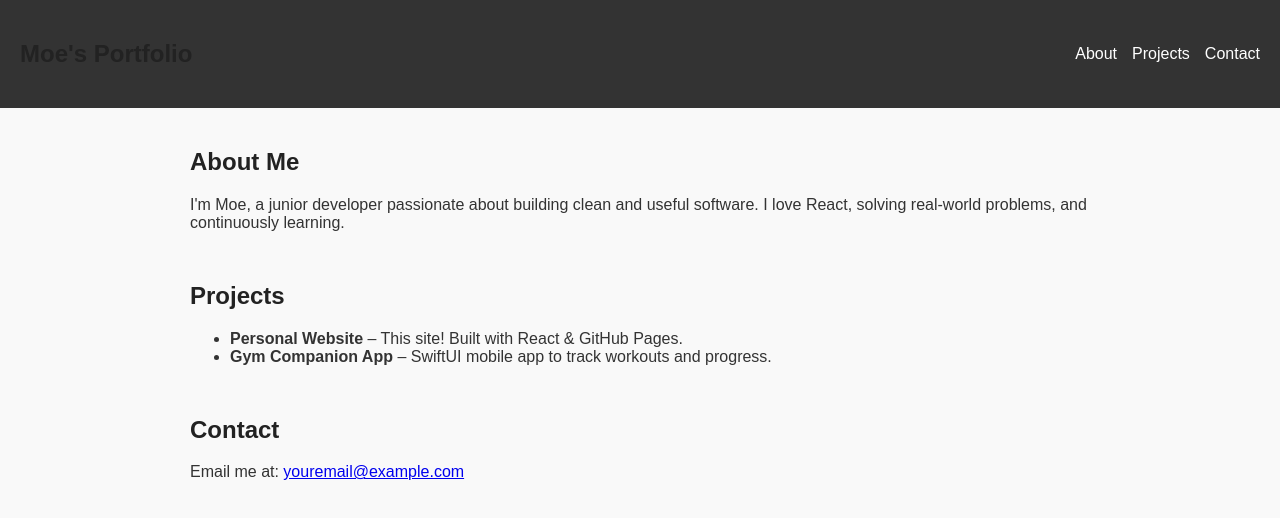
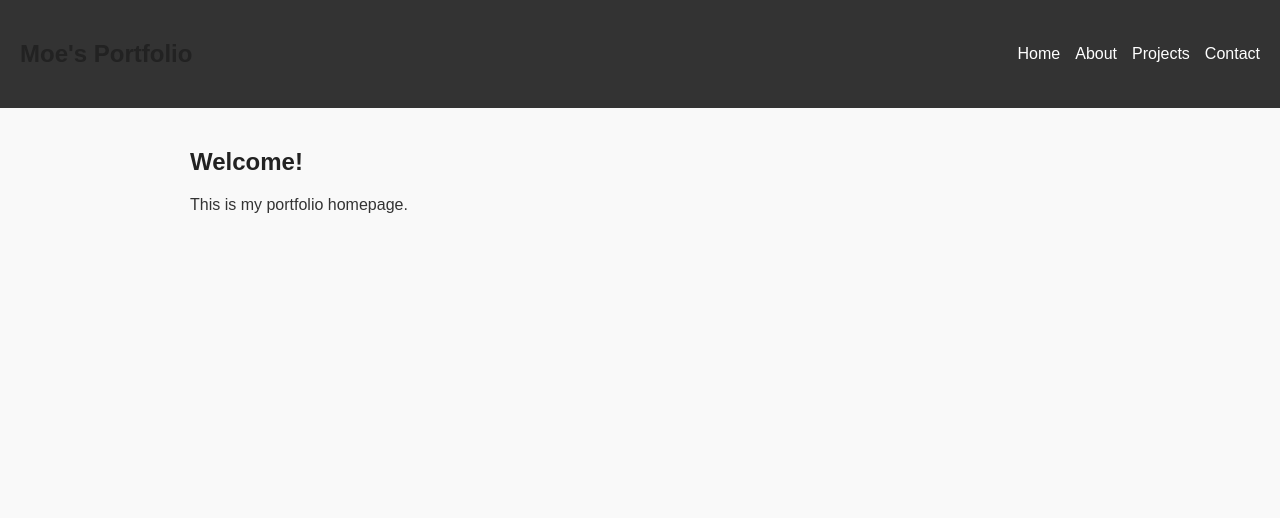
Before and after one commit to swstlz/personal_website, a React (Create React App) app: page / in a window 1280 px wide. Shown: the top 518 px of the page. Built offline with nearby package versions, Linux system fonts and the light colour scheme.

Commit message:
Changed from single page to multi page setup

```diff
--- a/package.json
+++ b/package.json
@@ -1,6 +1,5 @@
 {
   "homepage": "https://swstlz.github.io/personal_website",
-
   "name": "personal-website",
   "version": "0.1.0",
   "private": true,
@@ -11,6 +10,7 @@
     "@testing-library/user-event": "^13.5.0",
     "react": "^19.1.0",
     "react-dom": "^19.1.0",
+    "react-router-dom": "^7.5.3",
     "react-scripts": "5.0.1",
     "web-vitals": "^2.1.4"
   },
--- a/src/App.js
+++ b/src/App.js
@@ -1,20 +1,25 @@
 import React from 'react';
+import { BrowserRouter as Router, Routes, Route } from 'react-router-dom';
 import Navbar from './components/Navbar';
-import About from './components/About';
-import Projects from './components/Projects';
-import Contact from './components/Contact';
+import Home from './pages/Home';
+import About from './pages/About';
+import Projects from './pages/Projects';
+import Contact from './pages/Contact';
 import './App.css';
 
 function App() {
   return (
-    <>
+    <Router>
       <Navbar />
       <div className="container">
-        <About />
-        <Projects />
-        <Contact />
+        <Routes>
+          <Route path="/" element={<Home />} />
+          <Route path="/about" element={<About />} />
+          <Route path="/projects" element={<Projects />} />
+          <Route path="/contact" element={<Contact />} />
+        </Routes>
       </div>
-    </>
+    </Router>
   );
 }
 
--- a/src/components/Navbar.js
+++ b/src/components/Navbar.js
@@ -1,4 +1,5 @@
 import React from 'react';
+import { Link } from 'react-router-dom';
 import './Navbar.css';
 
 export default function Navbar() {
@@ -6,9 +7,10 @@ export default function Navbar() {
     <nav className="navbar">
       <h1>Moe's Portfolio</h1>
       <div>
-        <a href="#about">About</a>
-        <a href="#projects">Projects</a>
-        <a href="#contact">Contact</a>
+        <Link to="/">Home</Link>
+        <Link to="/about">About</Link>
+        <Link to="/projects">Projects</Link>
+        <Link to="/contact">Contact</Link>
       </div>
     </nav>
   );
--- /dev/null
+++ b/src/pages/Home.js
@@ -0,0 +1,11 @@
+// src/pages/Home.js
+import React from 'react';
+
+export default function Home() {
+  return (
+    <section>
+      <h2>Welcome!</h2>
+      <p>This is my portfolio homepage.</p>
+    </section>
+  );
+}
```
Also changed, not shown: src/pages/About.js (renamed from src/components/About.js), src/pages/Contact.js (renamed from src/components/Contact.js), src/pages/Projects.js (renamed from src/components/Projects.js), 1 other file (tests, documents, lock files or other folders).
